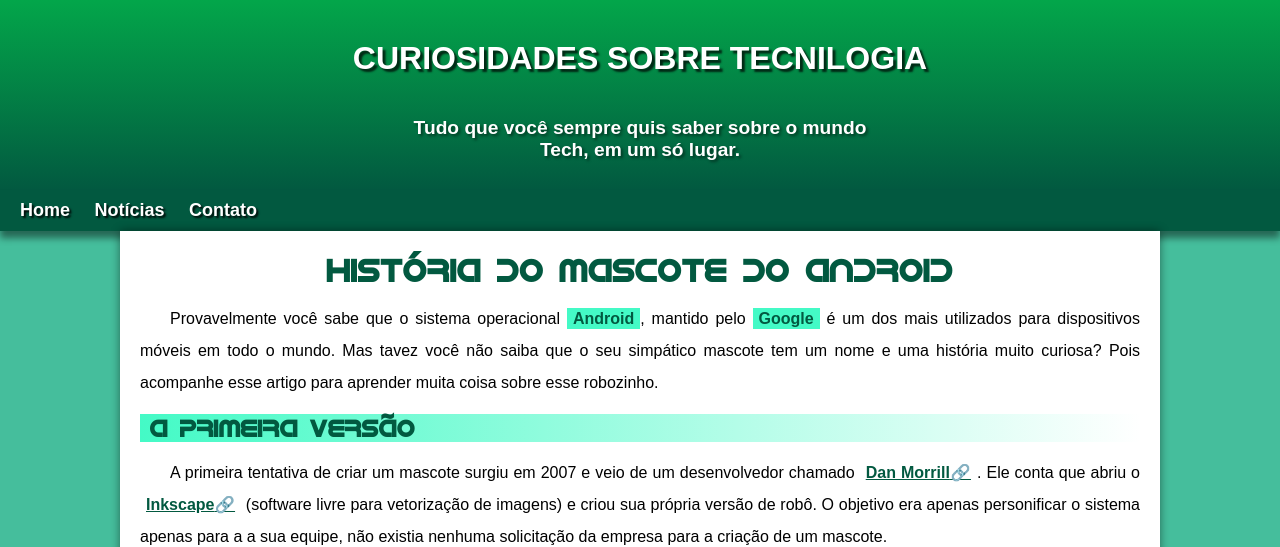
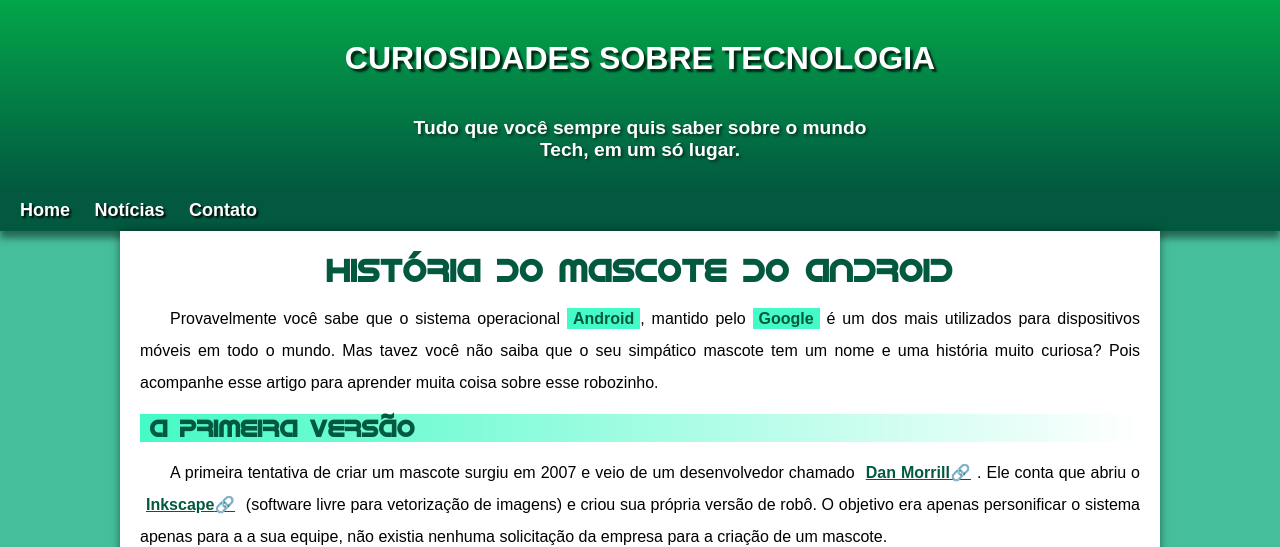
Before and after one commit to brunodev36/projeto-android, a plain HTML site: page index.html in a window 1280 px wide. Shown: the top 547 px of the page. Drawn offline with Linux system fonts and the light colour scheme.

Commit message:
Correção no título

```diff
--- a/index.html
+++ b/index.html
@@ -10,7 +10,7 @@
 </head>
 <body>
     <header>
-        <h1>CURIOSIDADES SOBRE TECNILOGIA</h1>
+        <h1>CURIOSIDADES SOBRE TECNOLOGIA</h1>
         <p>
             Tudo que você sempre quis saber sobre o mundo <br>
             Tech, em um só lugar.
```
